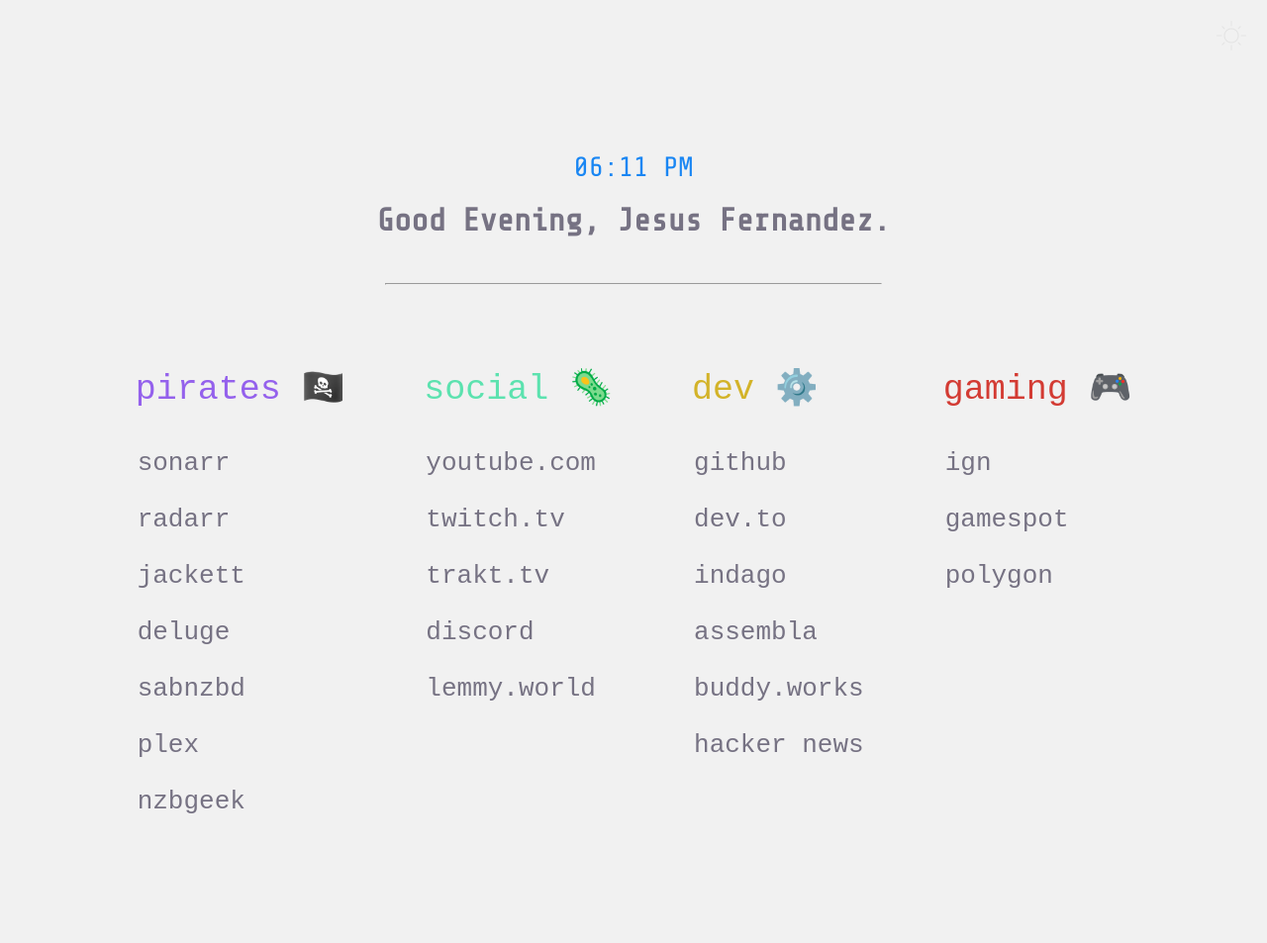
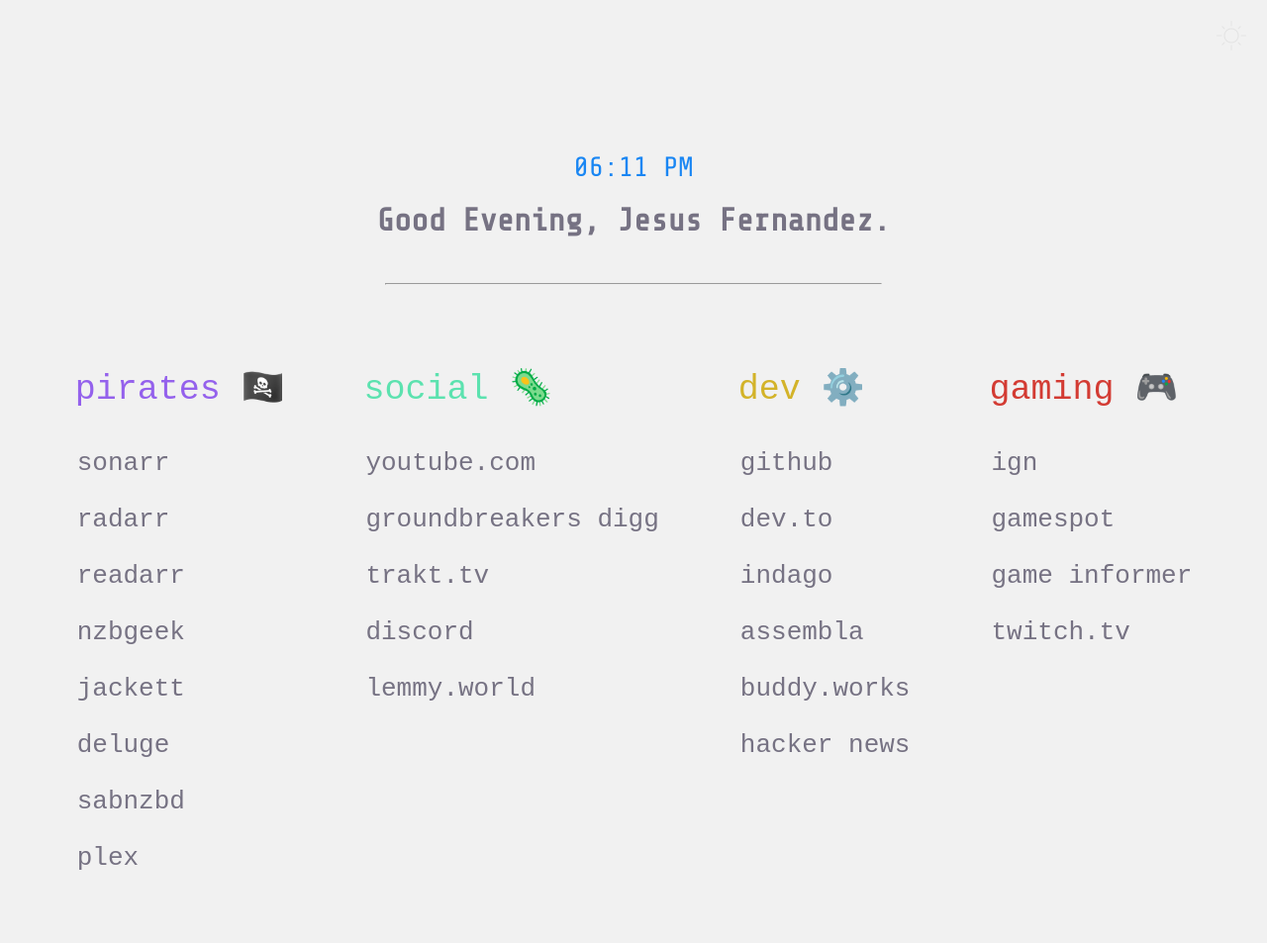
Before and after one commit to jesusOmar/jesusomar.github.io, a Jekyll site: the page start-page/startpage.html, which Jekyll copies as it is, in a window 1280 px wide. Shown: the whole page at 99% size. Built offline with Jekyll 4.4.1, drawn with Linux system fonts in a browser that asks for light colours; some web fonts are replaced; before the commit the page ends 900 px from its top, so only the background shows below that.

Commit message:
Remove polygon and other updates

```diff
--- a/start-page/startpage.html
+++ b/start-page/startpage.html
@@ -19,19 +19,20 @@
                 <p class="list_title" id="w">pirates 🏴‍☠️</p>
                 <a href="http://192.168.1.99:8989/">sonarr</a><br>
                 <a href="http://192.168.1.99:7878/">radarr</a><br>
+                <a href="http://192.168.1.99:8787/">readarr</a><br>
+                <a href="https://www.nzbgeek.info/">nzbgeek</a><br>
                 <a href="http://192.168.1.99:9117/">jackett</a><br>
                 <a href="http://192.168.1.99:8112/">deluge</a><br>
                 <a href="http://192.168.1.99:8080/">sabnzbd</a><br>
                 <a href="https://app.plex.tv/desktop/#!/">plex</a><br>
-                <a href="https://www.nzbgeek.info/">nzbgeek</a><br>
             </div>
             <div class="social">
                 <p class="list_title" id="s">social 🦠</p>
                 <a href="https://youtube.com/">youtube.com</a><br>
-                <a href="https://www.twitch.tv">twitch.tv</a><br>
+                <a href="https://groundbreakers.digg.com/">groundbreakers digg</a><br>
                 <a href="https://trakt.tv/">trakt.tv</a><br>
                 <a href="https://www.discord.com/channels/@me">discord</a><br>
-                <a href="https://lemmy.world">lemmy.world</a>
+                <a href="https://lemmy.world">lemmy.world</a><br>
             </div>
             <div class="dev">
                 <p class="list_title" id="d">dev ⚙️</p>
@@ -40,13 +41,14 @@
                 <a href="https://indago.informulate.com/#/">indago</a><br>
                 <a href="https://maplestreet.assembla.com/">assembla</a><br>
                 <a href="https://app.buddy.works/login">buddy.works</a><br>
-                <a href="https://news.ycombinator.com/">hacker news</a>
+                <a href="https://news.ycombinator.com/">hacker news</a><br>
             </div>
             <div class="linux">
                 <p class="list_title" id="l">gaming 🎮</p>
                 <a href="https://www.ign.com/">ign</a><br>
                 <a href="https://www.gamespot.com/">gamespot</a><br>
-                <a href="https://www.polygon.com/">polygon</a>
+                <a href="https://www.gameinformer.com">game informer</a><br>
+                <a href="https://www.twitch.tv">twitch.tv</a><br>
             </div>
         </div>
         <div class="mode_class">
```
